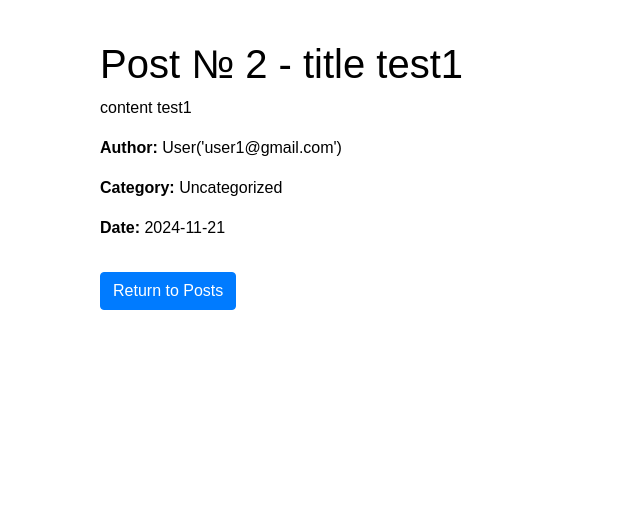
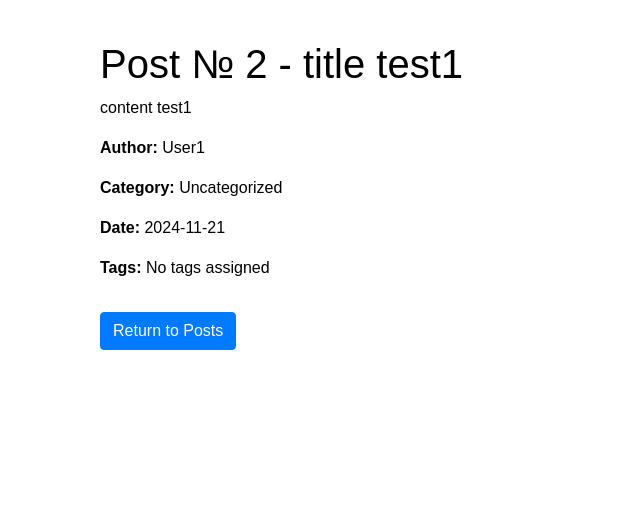
Before and after one commit to AndriyF-Git/flask-app-lab, a Flask app: page /post/2 in a window 1280 px wide. Shown: the part 144-660 px from the top of the page, without its empty margins (0-640 px from the left). Run offline with Flask 3, Linux system fonts and the light colour scheme; some libraries are stand-ins or nearby versions.

Commit message:
Done task 11-13, start fron new project, and thying catch up with the rest labs

```diff
--- a/app/posts/forms.py
+++ b/app/posts/forms.py
@@ -2,7 +2,7 @@ from msilib.schema import PublishComponent
 from wsgiref.validate import validator
 
 from flask_wtf import FlaskForm
-from wtforms import StringField, TextAreaField, SubmitField
+from wtforms import StringField, TextAreaField, SubmitField, SelectMultipleField
 from wtforms.fields.choices import SelectField
 from wtforms.fields.datetime import DateField, DateTimeLocalField
 from wtforms.fields.simple import BooleanField
@@ -15,6 +15,7 @@ CATEGORIES = [('tech', 'Tech'), ('science', 'Science'), ('lifestyle', 'Lifestyle
 class PostForm(FlaskForm):
     title = StringField("Title", validators=[DataRequired(message="Обов'язкове поле"), Length(min=3, max=100)])
     content = TextAreaField("Content", render_kw={"rows": 5,  "cols": 40}, validators=[DataRequired()])
+    tags = SelectMultipleField("Tags", coerce=int)  # Поле для вибору кількох тегів
     is_active = BooleanField("Active Post")
     publish_date = DateTimeLocalField('Publish Date', format="%Y-%m-%dT%H:%M", default=dt.now())
     category = SelectField("Category",
--- a/app/posts/templates/posts/detail_post.html
+++ b/app/posts/templates/posts/detail_post.html
@@ -8,9 +8,19 @@
 
         <p>{{ post.content }}</p>
 
-        <p><strong>Author:</strong> {{ post.author or 'Unknown' }}</p>
+        <p><strong>Author:</strong> {{ post.author.username if post.author else 'Unknown' }}</p>
         <p><strong>Category:</strong> {{ post.category or 'Uncategorized' }}</p>
         <p><strong>Date:</strong> {{ post.posted.strftime('%Y-%m-%d') if post.posted else 'N/A' }}</p>
+
+        <p><strong>Tags:</strong>
+            {% if post.tags %}
+                {% for tag in post.tags %}
+                    <span class="badge badge-secondary">{{ tag.name }}</span>
+                {% endfor %}
+            {% else %}
+                <span>No tags assigned</span>
+            {% endif %}
+        </p>
 
         <a href="{{ url_for('posts.get_posts') }}" class="btn btn-primary mt-3">Return to Posts</a>
     </div>
--- a/app/posts/views.py
+++ b/app/posts/views.py
@@ -1,7 +1,7 @@
 from . import post_bp
 from flask import render_template, abort, flash, redirect, url_for, session
 from .forms import PostForm
-from .models import Post
+from .models import Post, Tag
 from app.users.models import User
 from app import db
 
@@ -61,10 +61,11 @@ def edit_post(id):
 def add_post():
     form = PostForm()
 
+    # Підвантаження тегів з БД
+    form.tags.choices = [(tag.id, tag.name) for tag in Tag.query.all()]
     authors = User.query.all()
-    print(authors)
     form.author_id.choices = [(author.id, author.username) for author in authors]
-    print(form.author_id.choices)
+
     if form.validate_on_submit():
         # Створюємо новий об'єкт Post
         new_post = Post(
@@ -73,11 +74,14 @@ def add_post():
             category=form.category.data,
             is_active=form.is_active.data,
             posted=form.publish_date.data,  # Збереження дати з форми
-            user_id=form.author_id.data  # Прив'язка автор
-            #author=session.get('username', 'Unknown')  # Автор з session
+            user_id=form.author_id.data  # Прив'язка автора
         )
 
-        # Додаємо об'єкт у базу даних
+        # Прив'язка тегів до поста
+        selected_tags = [Tag.query.get(tag_id) for tag_id in form.tags.data]  # Отримуємо теги за їх ID
+        new_post.tags = selected_tags  # Прив'язуємо теги до поста
+
+        # Додаємо пост у сесію
         db.session.add(new_post)
         db.session.commit()  # Фіксуємо зміни в базі
 
```
Also changed, not shown: app/posts/static/css/posts.css (+16 -0 lines), app/posts/templates/posts/add_post.html (+15 -3 lines), requirements.txt (+6 -6 lines), instance/data.sqlite, 1 other file.
